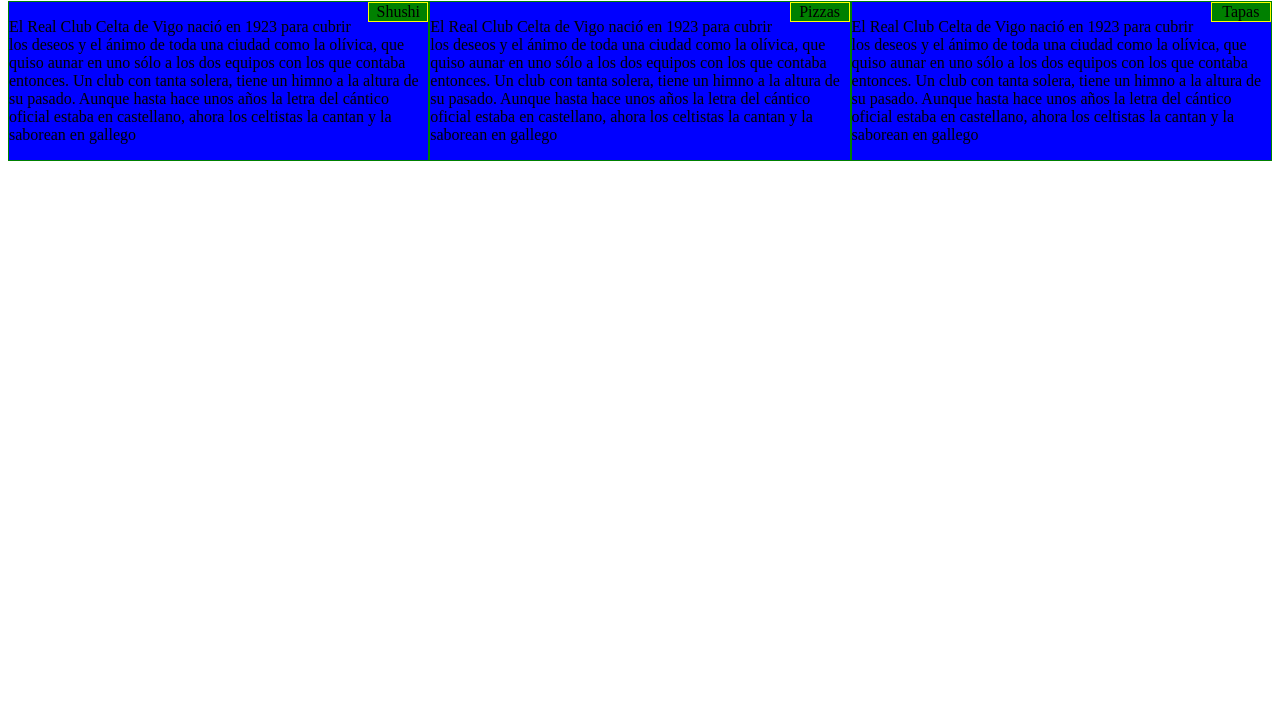
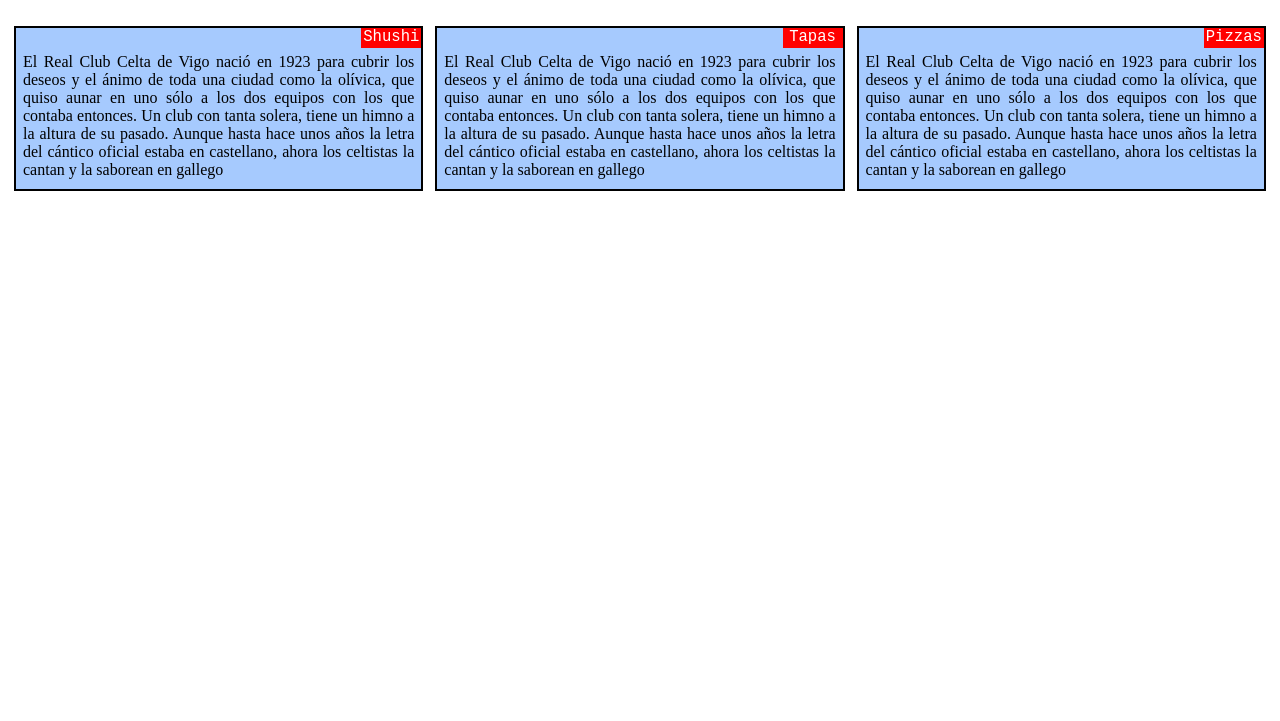
Before and after one commit to pablogm11/Coursera-Test, a plain HTML site: page mod2_solution/index.html in a window 1280 px wide. Shown: the part 79-800 px from the top of the page. Drawn offline with Linux system fonts and the light colour scheme.

Commit message:
final version

```diff
--- a/mod2_solution/css/stylesheet.css
+++ b/mod2_solution/css/stylesheet.css
@@ -4,54 +4,61 @@
 h1 {
   text-align: center;
   font-family:  fantasy;
+  font-size: 250%;
 }
 
-/*p {
-  border: 1px solid black;
-  background-color: #A52A2A;
-  width: 90%;
-  height: 150px;
-  margin-right: auto;
-  margin-left: auto;
-  font-family: monospace;
-  color: white;
-}*/
-div{
-background-color: blue;
-}
+
 /* Simple Responsive Framework. */
 .row {
   width: 100%;
 
 
+
 }
 .row>div {
 
-  border: 1px solid green;
+  border: 6px solid white;
 }
 .title{
   text-align: center;
+  color: white;
   display: inline;
   float: right;
   position:relative;
-  background-color: green;
+  background-color: red;
   right: 0px;
   top:0px;
   width: 60px;
-  border: 1px solid yellow;
+  padding-bottom: 2px;
   margin-top: 0px;
   margin-bottom: 5px;
+  font-size: 120%;
+  font-family:  monospace;
 
 
 }
+.content{
+  background-color: #A6CAFE;
+  position: relative;
+  border: 2px solid black;
+}
+.texto{
+  clear: right;
+  margin-bottom: 10px;
+  margin-right: 7px ;
+  margin-left: 7px;
+
+  text-align:  justify;
+}
+
 
 /********** Large devices only **********/
 @media (min-width: 1200px) {
   .col-lg-1, .col-lg-2, .col-lg-3, .col-lg-4, .col-lg-5, .col-lg-6, .col-lg-7, .col-lg-8, .col-lg-9, .col-lg-10, .col-lg-11, .col-lg-12 {
     float: left;
 
-    border: 1px solid green;
-    margin-top: 0px;
+    border: 6px solid green;
+
   }
   .col-lg-1 {
     width: 8.33%;
--- a/mod2_solution/index.html
+++ b/mod2_solution/index.html
@@ -13,14 +13,23 @@
 
 <div class="row">
   <div class="col-lg-4 col-md-6">
-  	<p class = "title">Shushi<p>El Real Club Celta de Vigo nació en 1923 para cubrir los deseos y el ánimo de toda una ciudad como la olívica, que quiso aunar en uno sólo a los dos equipos con los que contaba entonces. Un club con tanta solera, tiene un himno a la altura de su pasado. Aunque hasta hace unos años la letra del cántico oficial estaba en castellano, ahora los celtistas la cantan y la saborean en gallego</div>
 
-  <div class="col-lg-4 col-md-6"><p class = "title">Pizzas<p>El Real Club Celta de Vigo nació en 1923 para cubrir los deseos y el ánimo de toda una ciudad como la olívica, que quiso aunar en uno sólo a los dos equipos con los que contaba entonces. Un club con tanta solera, tiene un himno a la altura de su pasado. Aunque hasta hace unos años la letra del cántico oficial estaba en castellano, ahora los celtistas la cantan y la saborean en gallego</div>
+  	<div class="content">
+  		<p class = "title">Shushi</p> <section class="texto"> El Real Club Celta de Vigo nació en 1923 para cubrir los deseos y el ánimo de toda una ciudad como la olívica, que quiso aunar en uno sólo a los dos equipos con los que contaba entonces. Un club con tanta solera, tiene un himno a la altura de su pasado. Aunque hasta hace unos años la letra del cántico oficial estaba en castellano, ahora los celtistas la cantan y la saborean en gallego</section>
+  	</div>
+  </div>
 
+  <div class="col-lg-4 col-md-6">
+  	<div class="content">
+  		<p class = "title">Tapas</p> <section class="texto"> El Real Club Celta de Vigo nació en 1923 para cubrir los deseos y el ánimo de toda una ciudad como la olívica, que quiso aunar en uno sólo a los dos equipos con los que contaba entonces. Un club con tanta solera, tiene un himno a la altura de su pasado. Aunque hasta hace unos años la letra del cántico oficial estaba en castellano, ahora los celtistas la cantan y la saborean en gallego</section>
+  	</div>
+  	</div>
 
-  <div class="col-lg-4 col-md-12"><p class = "title">Tapas<p>El Real Club Celta de Vigo nació en 1923 para cubrir los deseos y el ánimo de toda una ciudad como la olívica, que quiso aunar en uno sólo a los dos equipos con los que contaba entonces. Un club con tanta solera, tiene un himno a la altura de su pasado. Aunque hasta hace unos años la letra del cántico oficial estaba en castellano, ahora los celtistas la cantan y la saborean en gallego</div>
-
-
+  <div class="col-lg-4 col-md-12">
+  	<div class="content">
+  		<p class = "title">Pizzas</p> <section class="texto"> El Real Club Celta de Vigo nació en 1923 para cubrir los deseos y el ánimo de toda una ciudad como la olívica, que quiso aunar en uno sólo a los dos equipos con los que contaba entonces. Un club con tanta solera, tiene un himno a la altura de su pasado. Aunque hasta hace unos años la letra del cántico oficial estaba en castellano, ahora los celtistas la cantan y la saborean en gallego</section>
+  	</div>
+  </div>
 </div>
 
 </body>
```
